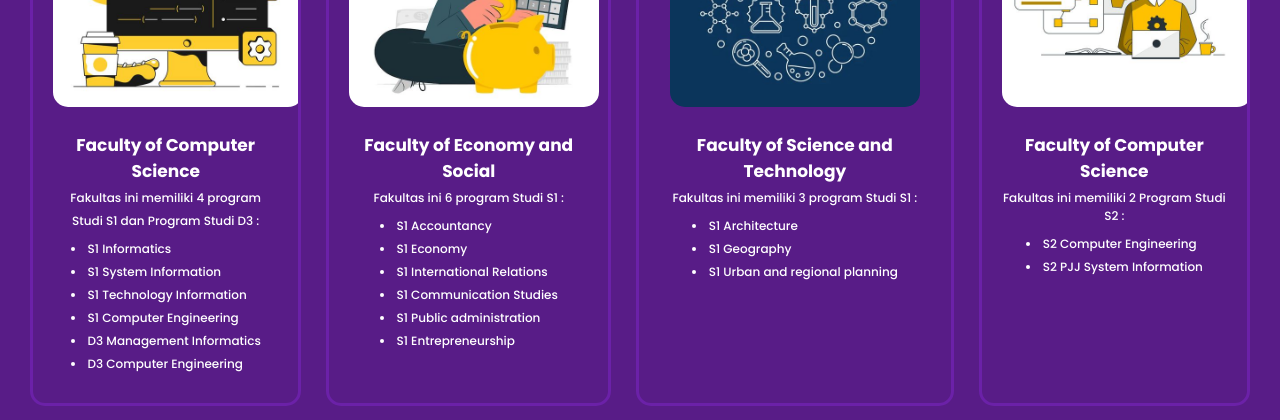
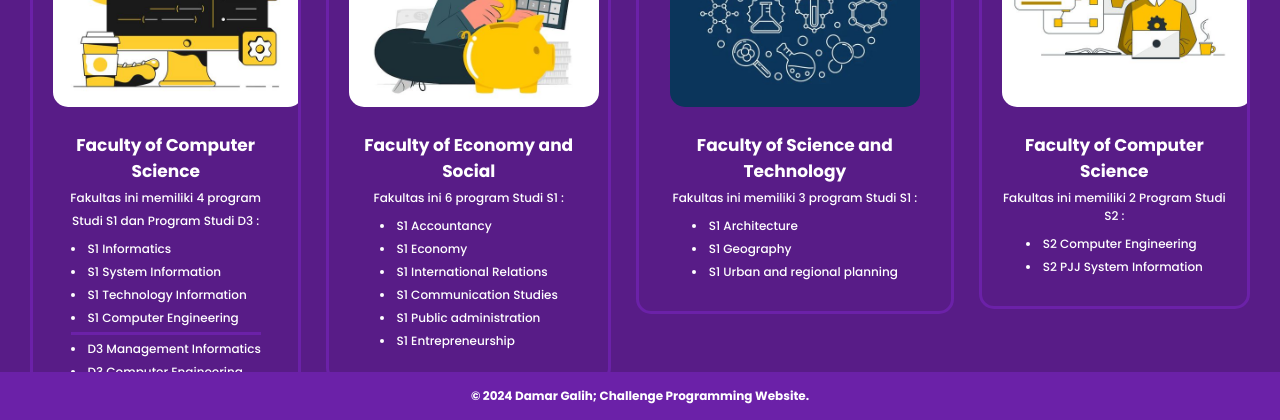
Before and after one commit to damar-glh/programming-website, a PHP site: page /main/homepage.html in a window 1280 px wide. Shown: the part 380-800 px from the top of the page. Run offline with PHP 8.4, Linux system fonts and the light colour scheme; some web fonts are replaced.

Commit message:
feat: add footer  page  for challenge_2 on programming website

```diff
--- a/Week_3/Challenge_2/main/homepage.html
+++ b/Week_3/Challenge_2/main/homepage.html
@@ -43,7 +43,7 @@
                     <li>S1 System Information</li>
                     <li>S1 Technology Information</li>
                     <li>S1 Computer Engineering</li>
-                    <strong></strong>
+                    <div class="stroke"></div>
                     <li>D3 Management Informatics</li>
                     <li>D3 Computer Engineering</li>
                 </ul>
@@ -81,6 +81,7 @@
                 </ul>
             </div>
         </div>
+        <footer>&copy; 2024 Damar Galih; Challenge Programming Website.</footer>
     </div>
 </body>
 </html>
--- a/Week_3/Challenge_2/style/homepage.css
+++ b/Week_3/Challenge_2/style/homepage.css
@@ -131,6 +131,7 @@ nav h1 {
 .faculty {
     display: flex;
     justify-content: center;
+    align-items: baseline;
     padding: 30px;
     gap: 25px;
     background-color: #581C87;
@@ -174,3 +175,19 @@ nav h1 {
     font-weight: 500;
     margin: 5px 0;
 }
+
+.list-faculty .stroke {
+    border-bottom: 3px solid #6B21A8;
+    margin: 5px 0;
+}
+
+footer {
+    position: absolute;
+    bottom: 0;
+    width: 100%;
+    background-color: #6B21A8;
+    padding: 15px;
+    color: white;
+    font-size: 12px;
+    font-weight: bold;
+}
```
